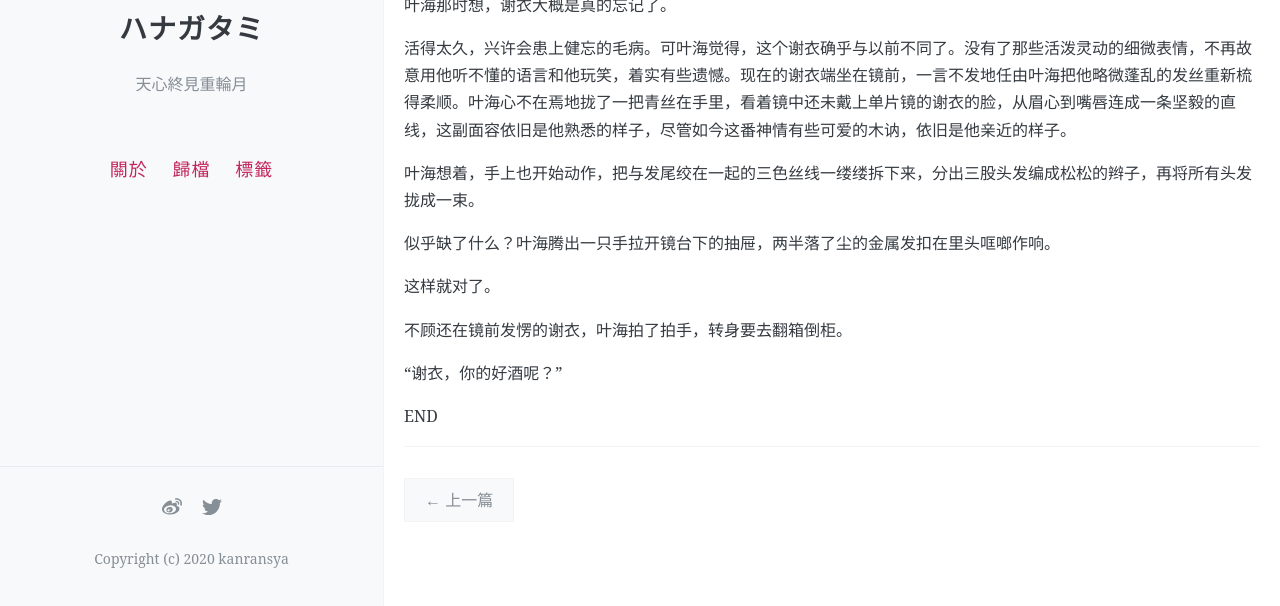
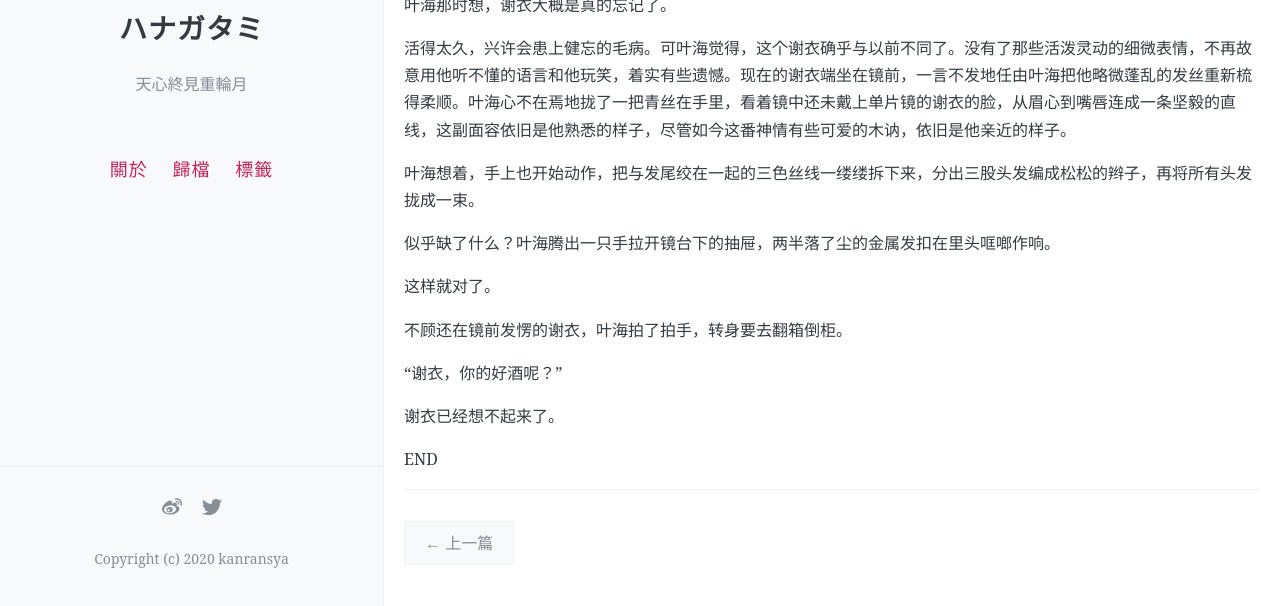
Before and after one commit to kanransya/nami-jetcoaster, a Jekyll site: the page built from _posts/2020-08-25-gjqt2bukemeng.md, in a window 1280 px wide and 900 px high, scrolled down 2018 px, cut to the strip 294-900 px from the top of the window. Built offline with Jekyll 4.4.1, drawn with Linux system fonts in a browser that asks for light colours; comment, search, counter and statistics services are not loaded; before the commit the page ends 2875 px from its top, so only the background shows below that.

Commit message:
Update 2020-08-25-gjqt2bukemeng.md

```diff
--- a/_posts/2020-08-25-gjqt2bukemeng.md
+++ b/_posts/2020-08-25-gjqt2bukemeng.md
@@ -111,6 +111,7 @@ tags: [鎖二同人,謝衣]
 
 “谢衣，你的好酒呢？”
 
+谢衣已经想不起来了。
 
 
 
```
